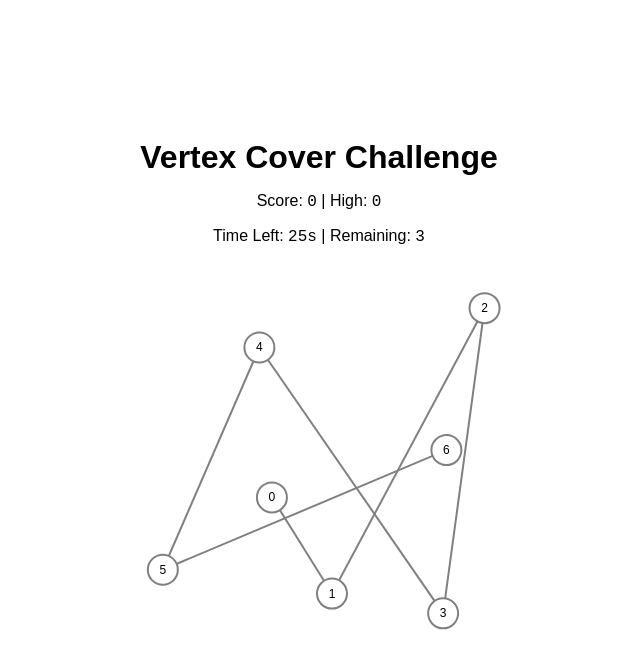
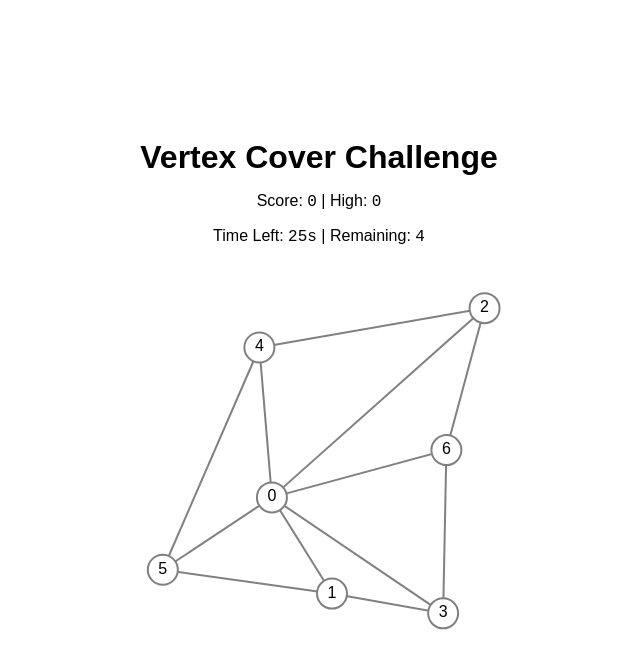
Before and after one commit to jacksoncmu/nphard, a React (Create React App) app in the folder my-app/: page / in a window 1280 px wide. Shown: the top 668 px of the page, without its empty margins (321-961 px from the left). Built offline with nearby package versions, Linux system fonts and the light colour scheme.

Commit message:
UI improvements - 0 vertex error shake, game over screen, hover vertex enlargement

```diff
--- a/my-app/src/components/VertexCoverGame.css
+++ b/my-app/src/components/VertexCoverGame.css
@@ -63,13 +63,16 @@ html, body, #root {
     stroke: black;
     stroke-width: 4;
 }
-.node-group:hover circle {
-    opacity: 0.8;
-}
-.node-label {
-    font-size: 0.75rem;
-    pointer-events: none;
-}
+.node-group circle {
+    transform-box: fill-box;
+    transform-origin: center center;
+    transition: transform 0.1s ease;
+  }
+
+  .node-group:hover circle {
+    transform: scale(1.1);
+  }
+
 
 /* Game Over */
 .game-over {
@@ -94,3 +97,15 @@ html, body, #root {
 .retry-button:hover {
     background-color: #2563eb;
 }
+
+
+@keyframes shake {
+    0%, 100% { transform: translateX(0); }
+    20%, 60% { transform: translateX(-5px); }
+    40%, 80% { transform: translateX(5px); }
+  }
+
+  .stats.error {
+    color: red;
+    animation: shake 0.5s ease-in-out;
+  }
--- a/my-app/src/components/VertexCoverGame.jsx
+++ b/my-app/src/components/VertexCoverGame.jsx
@@ -20,12 +20,12 @@ function generateGraph() {
   return { nodes: [{ id: 0 }, { id: 1 }], edges: [{ u: 0, v: 1 }], k: 1 };
 }
 
-// Utility to generate a random planar graph (unchanged)
+// Utility to generate a random planar graph
 function generatePlanarGraph() {
-  // ... existing planar implementation ...
   const nodeCount = Math.floor(Math.random() * 4) + 6;
   const minDist = 100;
   const nodes = [];
+
   while (nodes.length < nodeCount) {
     const x = Math.random() * 360 + 20;
     const y = Math.random() * 360 + 20;
@@ -33,19 +33,49 @@ function generatePlanarGraph() {
       nodes.push({ id: nodes.length, x, y });
     }
   }
+
   const edges = [];
-  /* ... edge generation unchanged ... */
+  for (let i = 0; i < nodeCount; i++) {
+    const dists = nodes
+      .map(n => ({ id: n.id, dist: Math.hypot(n.x - nodes[i].x, n.y - nodes[i].y) }))
+      .sort((a, b) => a.dist - b.dist);
+    for (let j = 1; j <= 3 && j < dists.length; j++) {
+      const v = dists[j].id;
+      const candidate = { u: i, v };
+      if (edges.some(e => (e.u === i && e.v === v) || (e.u === v && e.v === i))) continue;
+
+      const crosses = edges.some(e => {
+        const A = nodes.find(n => n.id === e.u);
+        const B = nodes.find(n => n.id === e.v);
+        const C = nodes[i];
+        const D = nodes.find(n => n.id === v);
+        function orient(P, Q, R) {
+          return (Q.x - P.x) * (R.y - P.y) - (Q.y - P.y) * (R.x - P.x);
+        }
+        function intersect(P, Q, R, S) {
+          return (
+            orient(P, Q, R) * orient(P, Q, S) < 0 &&
+            orient(R, S, P) * orient(R, S, Q) < 0
+          );
+        }
+        return intersect(A, B, C, D);
+      });
+      if (!crosses) edges.push(candidate);
+    }
+  }
+
   if (edges.length < nodeCount - 1) {
     for (let i = 1; i < nodeCount; i++) edges.push({ u: i - 1, v: i });
   }
+
   const k = findMinVertexCover(nodeCount, edges);
   return { nodes, edges, k };
 }
 
-// Brute‑force solver for min cover size
+// Brute-force solver for minimum vertex cover size
 function findMinVertexCover(n, edges) {
   let best = null;
-  for (let mask = 0; mask < 1 << n; mask++) {
+  for (let mask = 0; mask < (1 << n); mask++) {
     const sel = [];
     for (let i = 0; i < n; i++) if (mask & (1 << i)) sel.push(i);
     if (best !== null && sel.length >= best) continue;
@@ -56,11 +86,11 @@ function findMinVertexCover(n, edges) {
   return best;
 }
 
-// Brute‑force retriever of the actual nodes in a min cover
+// Brute-force retriever of actual node set for minimum vertex cover
 function getMinVertexCoverNodes(n, edges) {
   let best = Infinity;
   let bestSel = [];
-  for (let mask = 0; mask < 1 << n; mask++) {
+  for (let mask = 0; mask < (1 << n); mask++) {
     const sel = [];
     for (let i = 0; i < n; i++) if (mask & (1 << i)) sel.push(i);
     if (sel.length > best) continue;
@@ -74,7 +104,7 @@ function getMinVertexCoverNodes(n, edges) {
   return new Set(bestSel);
 }
 
-// Combined new round picker (unchanged)
+// Pick a layout + graph together, rejecting grid if too many nodes
 function newRound() {
   let layout, g;
   do {
@@ -89,11 +119,11 @@ export default function VertexCoverGame() {
   const TIMER = 30;
   const width = 400, height = 400, radius = 15;
 
-  // initialize layout & graph
+  // initialize layout & graph once
   const init = useMemo(() => newRound(), []);
   const [layout, setLayout] = useState(init.layout);
+  const [errorFlash, setErrorFlash] = useState(false);
   const [graph, setGraph] = useState(init.graph);
-
   const [selected, setSelected] = useState(new Set());
   const [timeLeft, setTimeLeft] = useState(TIMER);
   const [gameOver, setGameOver] = useState(false);
@@ -101,16 +131,16 @@ export default function VertexCoverGame() {
   const [highScore, setHighScore] = useState(0);
   const timerRef = useRef(null);
 
-  // compute correct cover once graph changes
+  // compute correct cover when graph changes
   const correctCover = useMemo(
     () => getMinVertexCoverNodes(graph.nodes.length, graph.edges),
     [graph]
   );
 
-  // Reset selection on new graph
+  // reset selection on new graph
   useEffect(() => setSelected(new Set()), [graph]);
 
-  // Timer logic
+  // timer logic
   useEffect(() => {
     if (!gameOver) {
       clearInterval(timerRef.current);
@@ -129,7 +159,7 @@ export default function VertexCoverGame() {
     }
   }, [timeLeft, score]);
 
-  // goto next round
+  // start next round
   const startNext = () => {
     const { layout: L, graph: G } = newRound();
     setLayout(L);
@@ -138,7 +168,7 @@ export default function VertexCoverGame() {
     setTimeLeft(TIMER);
   };
 
-  // check success
+  // check for correct cover
   useEffect(() => {
     const { edges, k } = graph;
     if (
@@ -150,57 +180,81 @@ export default function VertexCoverGame() {
     }
   }, [selected, graph]);
 
+  // handle node click
   const handleNodeClick = id => {
     if (gameOver) return;
+
     setSelected(prev => {
       const c = new Set(prev);
-      c.has(id) ? c.delete(id) : c.size < graph.k && c.add(id);
-      return c;
+
+      // if already selected, just remove
+      if (c.has(id)) {
+        c.delete(id);
+        return c;
+      }
+
+      // if under the limit, add
+      if (c.size < graph.k) {
+        c.add(id);
+        return c;
+      }
+
+      // otherwise: at limit → flash error
+      setErrorFlash(true);
+      setTimeout(() => setErrorFlash(false), 500);
+      return prev;
     });
   };
 
+
+  // retry button
   const handleRetry = () => {
     setScore(0);
     startNext();
   };
 
-  // compute positions (unchanged)
+  // compute positions
   const positions = useMemo(() => {
-    // ... same as before ...
     if (layout === 'grid' && graph.nodes.length <= 8) {
-      const cols=4, rows=2;
-      const xSp=width/(cols+1), ySp=height/(rows+1);
-      const spots = Array.from({length:cols*rows},(_,i)=>({row:Math.floor(i/cols),col:i%cols})).sort(()=>Math.random()-0.5);
-      return graph.nodes.map((n,i)=>({...n,x:xSp*(spots[i].col+1),y:ySp*(spots[i].row+1)}));
-    } else if (layout==='circle') {
-      return graph.nodes.map((n,i)=>({
+      const cols = 4, rows = 2;
+      const xSp = width / (cols + 1), ySp = height / (rows + 1);
+      const spots = Array.from({ length: cols * rows }, (_, i) => ({ row: Math.floor(i / cols), col: i % cols })).sort(
+        () => Math.random() - 0.5
+      );
+      return graph.nodes.map((n, i) => ({ ...n, x: xSp * (spots[i].col + 1), y: ySp * (spots[i].row + 1) }));
+    } else if (layout === 'circle') {
+      return graph.nodes.map((n, i) => ({
         ...n,
-        x: width/2 + (width/2-2*radius)*Math.cos((2*Math.PI*i)/graph.nodes.length),
-        y: height/2 + (height/2-2*radius)*Math.sin((2*Math.PI*i)/graph.nodes.length),
+        x: width / 2 + (width / 2 - 2 * radius) * Math.cos((2 * Math.PI * i) / graph.nodes.length),
+        y: height / 2 + (height / 2 - 2 * radius) * Math.sin((2 * Math.PI * i) / graph.nodes.length),
       }));
-    } else return graph.nodes;
+    } else {
+      return graph.nodes;
+    }
   }, [graph, layout]);
 
-  // render helper
-  const renderSVG = (highlightSet) => (
+  // helper to render a graph SVG
+  const renderSVG = highlightSet => (
     <svg width={width} height={height} className="vertex-cover-svg">
-      {graph.edges.map((e,i)=>{
-        const u=positions.find(p=>p.id===e.u), v=positions.find(p=>p.id===e.v);
+      {graph.edges.map((e, i) => {
+        const u = positions.find(p => p.id === e.u);
+        const v = positions.find(p => p.id === e.v);
         const bold = highlightSet.has(e.u) || highlightSet.has(e.v);
-        if (layout==='grid') {
-          const dx=v.x-u.x, dy=v.y-u.y, len=Math.hypot(dx,dy)||1;
-          const offset=Math.max(30,len*0.3);
-          const cx=(u.x+v.x)/2 + (-dy/len)*offset;
-          const cy=(u.y+v.y)/2 + ( dx/len)*offset;
-          return <path key={i} d={`M ${u.x},${u.y} Q ${cx},${cy} ${v.x},${v.y}`} className={bold?'edge bold':'edge'} />;
+        if (layout === 'grid') {
+          const dx = v.x - u.x, dy = v.y - u.y;
+          const len = Math.hypot(dx, dy) || 1;
+          const offset = Math.max(30, len * 0.3);
+          const cx = (u.x + v.x) / 2 + (-dy / len) * offset;
+          const cy = (u.y + v.y) / 2 + ( dx / len) * offset;
+          return <path key={i} d={`M ${u.x},${u.y} Q ${cx},${cy} ${v.x},${v.y}`} className={bold ? 'edge bold' : 'edge'} />;
         } else {
-          return <line key={i} x1={u.x} y1={u.y} x2={v.x} y2={v.y} className={bold?'edge bold':'edge'} />;
+          return <line key={i} x1={u.x} y1={u.y} x2={v.x} y2={v.y} className={bold ? 'edge bold' : 'edge'} />;
         }
       })}
-      {positions.map(n=>(
-        <g key={n.id} onClick={()=>handleNodeClick(n.id)} className="node-group">
-          <circle cx={n.x} cy={n.y} r={radius} className={highlightSet.has(n.id)?'node selected':'node'} />
-          <text x={n.x} y={n.y+4} textAnchor="middle" className="node-label">{n.id}</text>
+      {positions.map(n => (
+        <g key={n.id} onClick={() => handleNodeClick(n.id)} className="node-group">
+          <circle cx={n.x} cy={n.y} r={radius} className={highlightSet.has(n.id) ? 'node selected' : 'node'} />
+          <text x={n.x} y={n.y + 4} textAnchor="middle" className="node-label">{n.id}</text>
         </g>
       ))}
     </svg>
@@ -208,26 +262,31 @@ export default function VertexCoverGame() {
 
   return (
     <div className="vertex-cover-container">
-      <h1 className="header">Vertex Cover Challenge</h1>
-      <div className="scoreboard">Score: <span className="mono">{score}</span> | High: <span className="mono">{highScore}</span></div>
+      {!gameOver && <h1 className="header">Vertex Cover Challenge</h1>}
+      {gameOver && <h1 className="game-over-text" style={{ fontSize: '2rem' }}>Time’s up!</h1>}
+
+      {!gameOver && <div className="scoreboard">Score: <span className="mono">{score}</span> | High: <span className="mono">{highScore}</span></div>}
+
       {gameOver ? (
         <div className="game-over">
-          <div className="graphs" style={{display:'flex',gap:'1rem'}}>
-            <div>
+          <div className="graphs" style={{ display: 'flex', gap: '1rem' }}>
+            <div style={{ textAlign: 'center' }}>
               <div>Your selection:</div>
               {renderSVG(selected)}
             </div>
-            <div>
-              <div>Correct cover:</div>
+            <div style={{ textAlign: 'center' }}>
+              <div>Correct cover of {correctCover.size} vertices:</div>
               {renderSVG(correctCover)}
             </div>
           </div>
-          <div className="game-over-text">Time’s up!</div>
           <button onClick={handleRetry} className="retry-button">Retry</button>
         </div>
       ) : (
         <>
-          <div className="stats">Time Left: <span className="mono">{timeLeft}s</span> | Remaining: <span className="mono">{graph.k - selected.size}</span></div>
+          <div className={`stats ${errorFlash ? 'error' : ''}`}>
+            Time Left: <span className="mono">{timeLeft}s</span> | Remaining: <span className="mono">{graph.k - selected.size}</span>
+          </div>
+
           {renderSVG(selected)}
         </>
       )}
```
